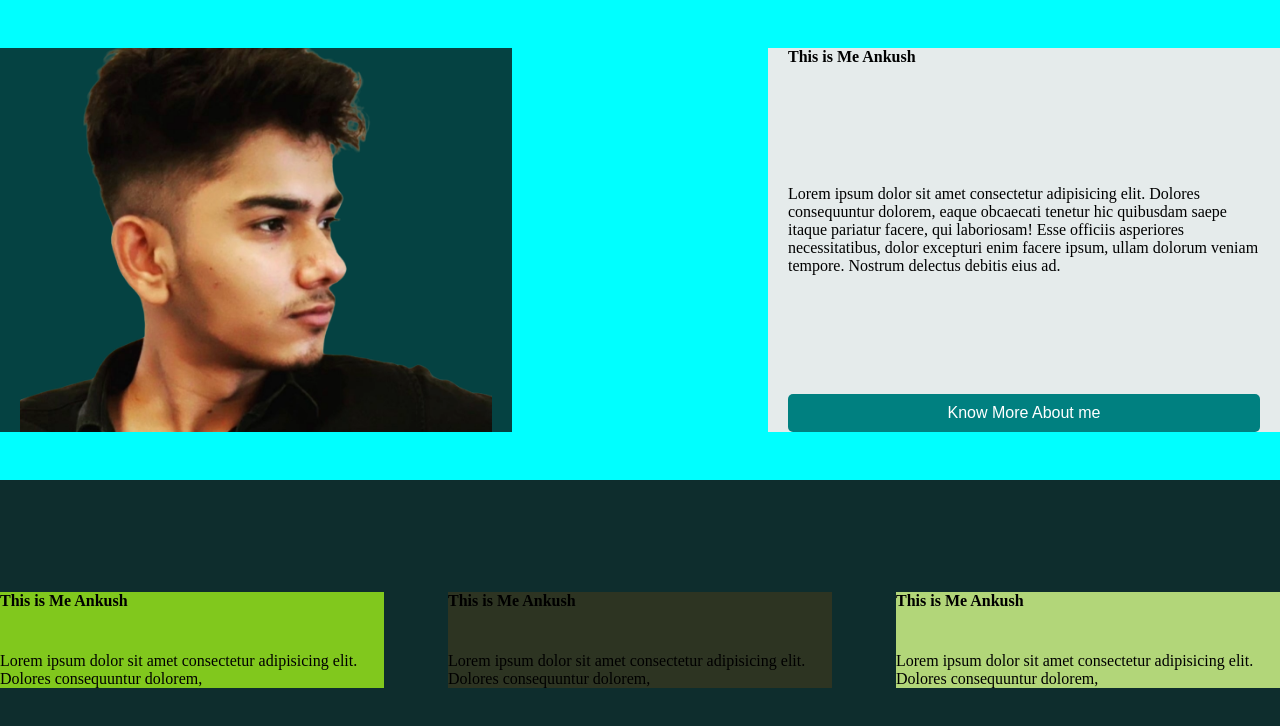
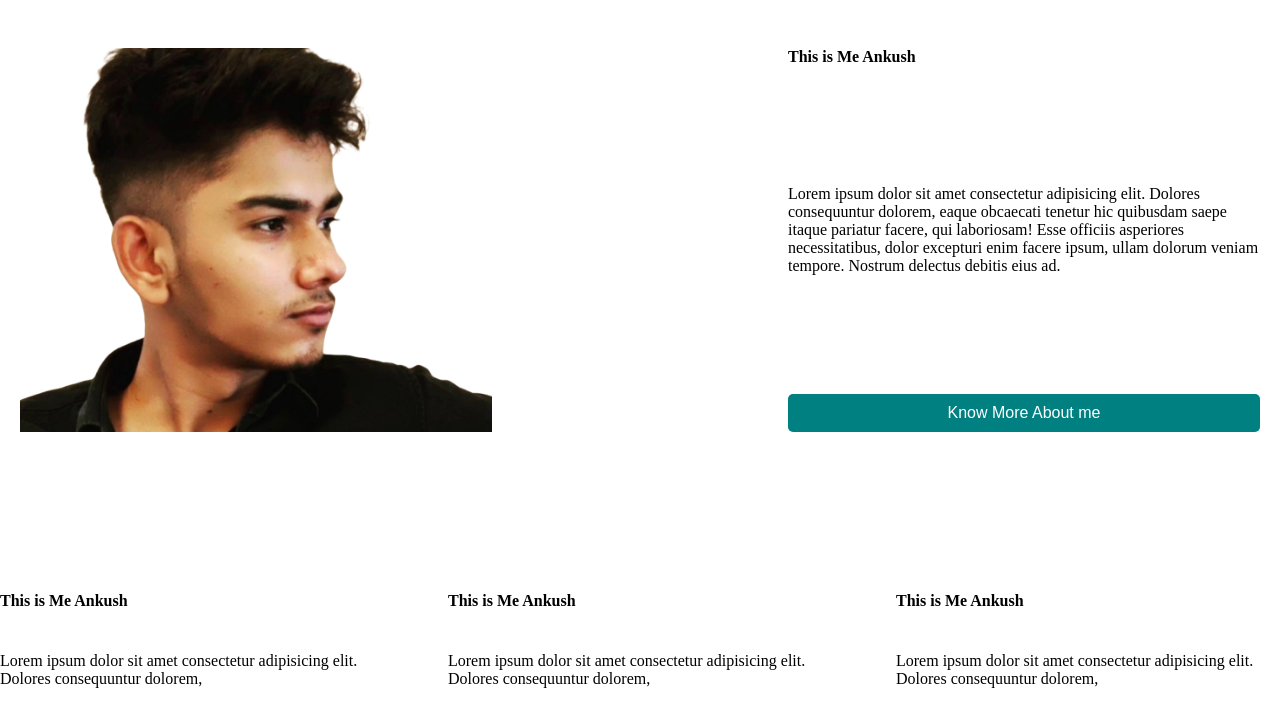
Before and after one commit to Ankushdhull9908/Responsive3, a plain HTML site: page index.html in a window 1280 px wide. Drawn offline with Linux system fonts and the light colour scheme.

Commit message:
Update styles.css

```diff
--- a/styles.css
+++ b/styles.css
@@ -8,7 +8,7 @@
 .container {
     height: 100vh;
     width: 100vw;
-    background-color: aquamarine;
+
 
 }
 
@@ -19,7 +19,7 @@
     justify-content: space-between;
     height: 60vh;
     width: 100%;
-    background-color: aqua;
+
 }
 
 .box1, .box2 {
@@ -28,12 +28,10 @@
     width: 40%;
 }
 
-.box1 {
-    background-color: rgb(5, 66, 66);
-}
+
 
 .box2 {
-    background-color: rgb(229, 235, 235);
+
     display: flex;
     justify-content: space-between;
     flex-direction: column;
@@ -66,10 +64,10 @@ button:hover {
     justify-content: space-between;
     height: 40vh;
     width: 100%;
-    background-color: rgb(14, 45, 45);
+
 }
 .box3 {
-    background-color: rgb(129, 200, 29);
+
     display: flex;
     justify-content: space-between;
     flex-direction: column;
@@ -78,7 +76,7 @@ button:hover {
 }
 
 .box4 {
-    background-color: rgb(45, 52, 34);
+
     display: flex;
     justify-content: space-between;
     flex-direction: column;
@@ -87,7 +85,7 @@ button:hover {
 }
 
 .box5 {
-    background-color: rgb(178, 214, 121);
+
     display: flex;
     justify-content: space-between;
     flex-direction: column;
@@ -121,10 +119,10 @@ button:hover {
         justify-content: space-between;
         height: 60vh;
         width: 100%;
-        background-color: rgb(14, 45, 45);
+
     }
     .box3 ,.box4,.box5{
-        background-color: rgb(192, 218, 156);
+
         display: flex;
         justify-content: space-between;
         flex-direction: column;
```
